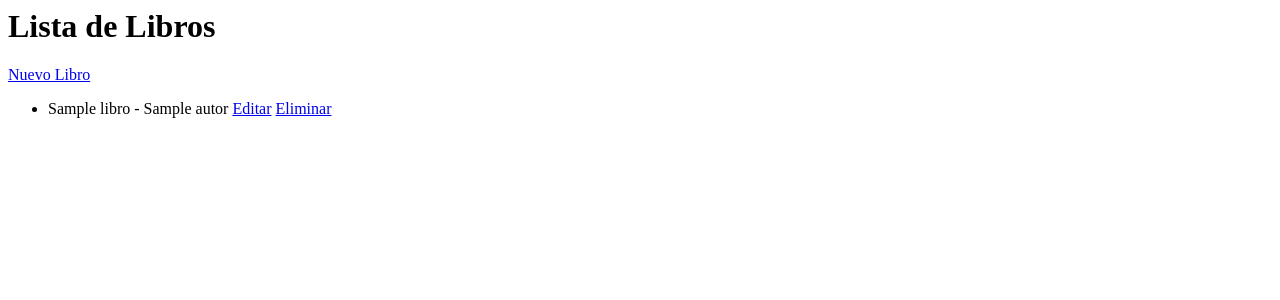
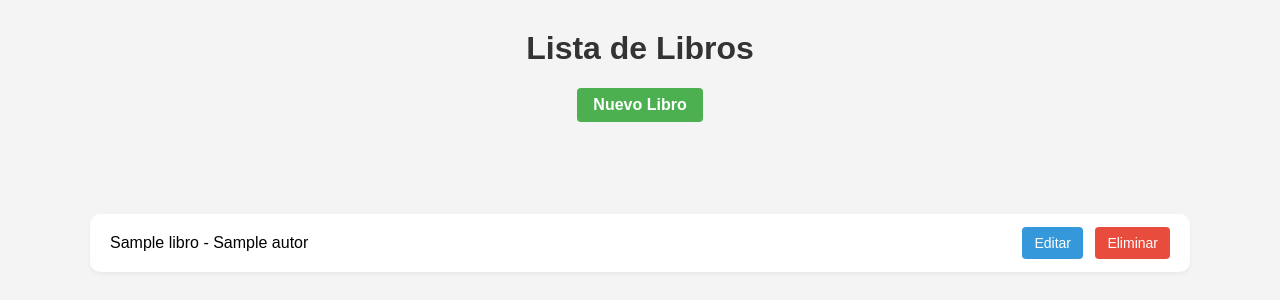
Before and after one commit to JhonatAP/bookStore, a Django app: template biblioteca/libros/templates/libros/lista.html in a window 1280 px wide. Shown: the top 300 px of the page. Run offline with Django 3.2, Linux system fonts and the light colour scheme; the template is opened without the code that fills it: most values are stand-ins (such as "Sample title", 1, 10 or a date in 2020).

Commit message:
commit 'Commit para css'

```diff
--- /dev/null
+++ b/biblioteca/libros/static/style/main.css
@@ -0,0 +1,69 @@
+body {
+    font-family: Arial, sans-serif;
+    background: #f4f4f4;
+    margin: 0;
+    padding: 30px;
+    text-align: center;
+}
+h1 {
+    color: #333;
+}
+a {
+    color: #007bff;
+    text-decoration: none;
+    margin-left: 0px;
+}
+a:hover {
+    text-decoration: underline;
+}
+.btn-nuevo-libro {
+    display: inline-block;
+    padding: 8px 16px;
+    background-color: #4CAF50;
+    color: white;
+    text-decoration: none;
+    border-radius: 4px;
+    font-weight: bold;
+    margin-bottom: 16px;
+    transition: background 0.2s;
+}
+.btn-nuevo-libro:hover {
+    background-color: #388E3C;
+}
+ul {
+    list-style: none;
+    padding: 60;
+}
+li {
+    background: #fff;
+    margin-bottom: 10px;
+    padding: 20px;
+    border-radius: 10px;
+    box-shadow: 0 2px 4px rgba(0,0,0,0.05);
+    display: flex;
+    flex-flow: row wrap;
+    row-gap: 15px;
+    align-items: center;
+}
+.btn-libro {
+    padding: 8px 12px;
+    margin-left: 8px;
+    border: none;
+    border-radius: 4px;
+    text-decoration: none;
+    color: #fff;
+    font-size: 14px;
+    cursor: pointer;
+}
+.btn-editar-libro {
+    background-color: #3498db;
+}
+.btn-editar-libro:hover {
+    background-color: #383e8e;
+}
+.btn-eliminar-libro {
+    background-color: #e74c3c;
+}
+.btn-eliminar-libro:hover {
+    background-color: #912929;
+}
--- a/biblioteca/libros/templates/libros/lista.html
+++ b/biblioteca/libros/templates/libros/lista.html
@@ -1,10 +1,19 @@
+{% load static %}
+<link rel ="stylesheet" href="{% static 'style/main.css' %}">
+<body>
+
 <h1>Lista de Libros</h1>
-<a href="{% url 'crear_libro' %}">Nuevo Libro</a>
+<a href="{% url 'crear_libro' %}" class="btn-nuevo-libro">Nuevo Libro</a>
+
 <ul>
     {% for libro in object_list %}
-        <li>{{ libro.titulo }} - {{ libro.autor }}
-            <a href="{% url 'editar_libro' libro.pk %}">Editar</a>
-            <a href="{% url 'eliminar_libro' libro.pk %}">Eliminar</a>
+        <li style="display: flex; align-items: center; justify-content: space-between;">
+            <span>{{ libro.titulo }} - {{ libro.autor }}</span>
+            <span>
+                <a href="{% url 'editar_libro' libro.pk %}" class="btn-editar-libro btn-libro">Editar</a>
+                <a href="{% url 'eliminar_libro' libro.pk %}" class="btn-eliminar-libro btn-libro">Eliminar</a>
+            </span>
         </li>
     {% endfor %}
 </ul>
+</body>
```
Also changed, not shown: biblioteca/libros/templates/libros/confirmar_eliminar.html (+45 -0 lines), biblioteca/libros/templates/libros/formulario.html (+46 -0 lines), biblioteca/db.sqlite3.
